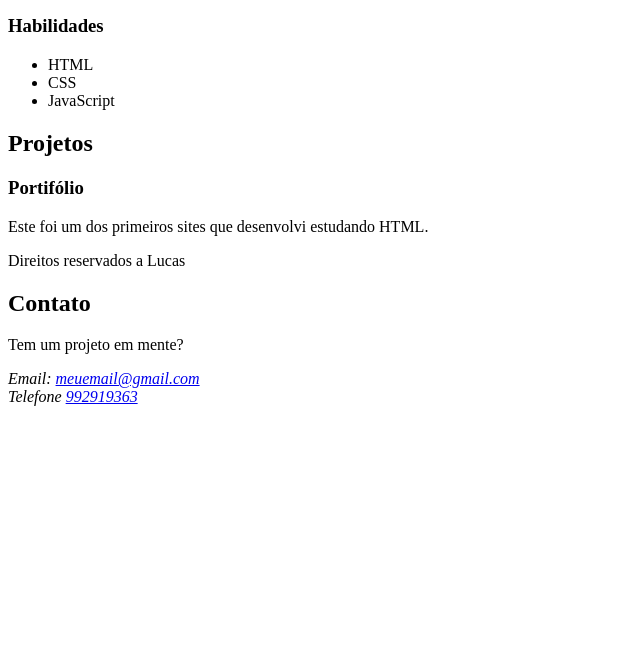
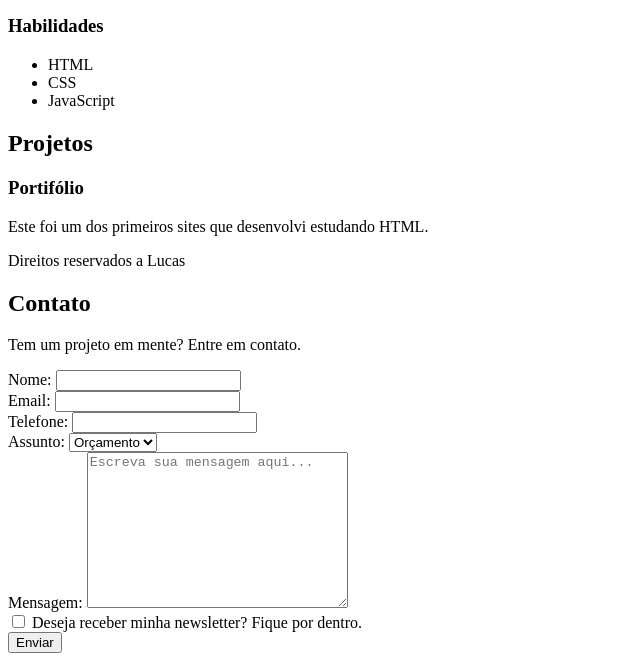
Before and after one commit to lucasfnandos/sctec_site, a plain HTML site: page index.html in a window 1280 px wide. Shown: the part 560-1221 px from the top of the page, without its empty margins (0-640 px from the left). Before the commit the page ends 974 px from the top, so only its background shows below. Drawn offline with Linux system fonts and the light colour scheme.

Commit message:
form_contact_added

```diff
--- a/index.html
+++ b/index.html
@@ -50,11 +50,37 @@
         <p>Direitos reservados a Lucas</p>
         <section id="contato">
             <h2>Contato</h2>
-            <p>Tem um projeto em mente?</p>
-            <address>
+            <p>Tem um projeto em mente? Entre em contato.</p>
+            <!--<address>
                 Email: <a href="mailto:meuemail@gmail.com">meuemail@gmail.com</a><br>
                 Telefone <a href="tel:+5527992919363">992919363</a>
-            </address>
+            </address> -->
+            <form action="">
+                <label for="nome">Nome: </label>
+                <input type="text" id="nome" name="nome"><br>
+
+                <label for="email">Email: </label>
+                <input type="email" name="email" id="email"><br>
+
+                <label for="telefone">Telefone: </label>
+                <input type="tel" name="telefone" id="telefone"><br>
+
+                <label for="assunto">Assunto: </label>
+                <select name="assunto" id="assunto">
+                    <option value="orcamento">Orçamento</option>
+                    <option value="duvida">Dúvida</option>
+                    <option value="outro">Outro</option>
+                </select> <br>
+                <label for="mensagem">Mensagem: </label>
+                <textarea name="mensagem" id="mensagem" cols="30" rows="10" placeholder="Escreva sua mensagem aqui..."></textarea> <br>
+
+                <input type="checkbox" id="inscricao" name="inscricao">
+                <label for="inscricao">Deseja receber minha newsletter? Fique por dentro.</label><br>
+
+                <input type="submit" value="Enviar">
+
+            </form>
+
         </section>
     </footer>
 </body>
```
